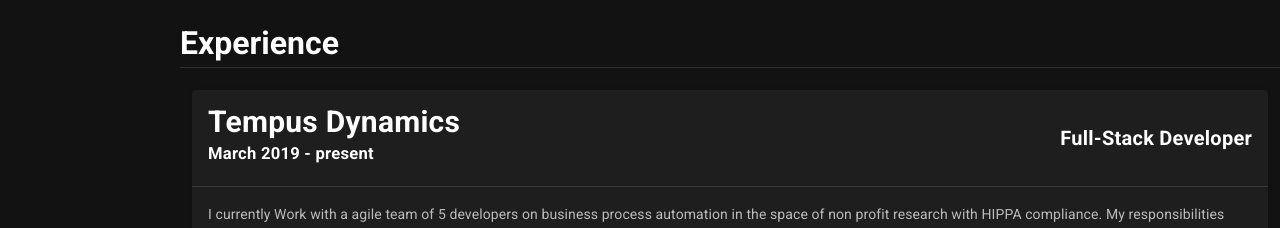
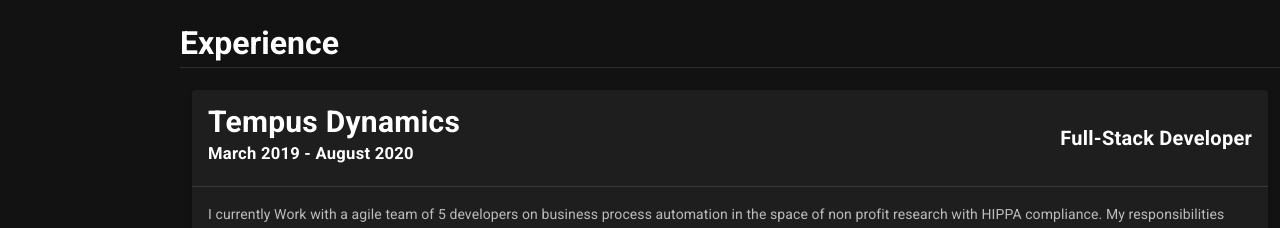
Before and after one commit to adamb5441/Adam-Services, a Nuxt app: page / in a window 1280 px wide. Shown: the part 1180-1408 px from the top of the page. Built offline with nearby package versions, Linux system fonts and the light colour scheme; what v-clipboard, v-jsoneditor would draw is missing.

Commit message:
change employment

```diff
--- a/pages/index.vue
+++ b/pages/index.vue
@@ -213,7 +213,7 @@
           title: "Full-Stack  Developer",
           company: "Tempus Dynamics",
           description: "I currently Work with a agile team of 5 developers on business process automation in the space of non profit research  with HIPPA compliance. My responsibilities included new development maintenance and documentation of application. As well as presenting features, and planning  applications with other developers, clients and subject experts.",
-          time: "March 2019 - present",
+          time: "March 2019 - August 2020",
           acomplishments: [
             "Created data collection platform that integrated  with multiple workflow engines using .net core and Vuejs",
             "Built cms for email services and internal json tools using .NET mvc.",
```
